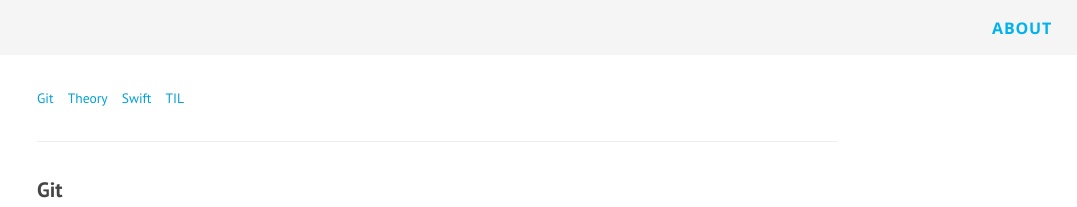
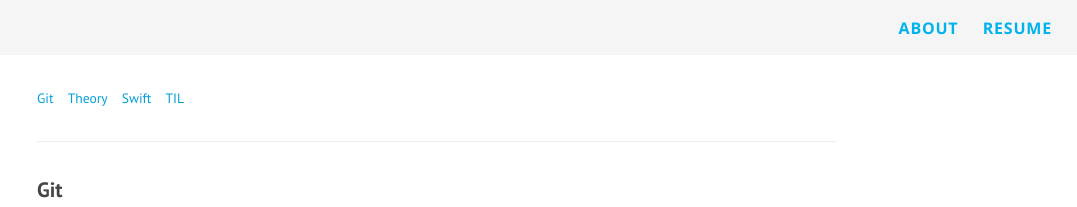
Before and after one commit to 92pino/backup, a Jekyll site: the page built from index.html, in a window 1280 px wide. Shown: the top 207 px of the page, without its empty margins (203-1280 px from the left). Built offline with Jekyll 4.4.1, drawn with Linux system fonts in a browser that asks for light colours; nearby versions of some CDN libraries.

Commit message:
resume menu add

```diff
--- a/_includes/header.html
+++ b/_includes/header.html
@@ -12,6 +12,7 @@
           <a class="page-link" href="{{ page.url | prepend: site.baseurl }}">{{ page.title }}</a>
           {% endif %}
         {% endfor %}
+          <a class="page-link" href="https://github.com/92pino/resume">Resume</a>
       </div>
     </nav>
 
```
